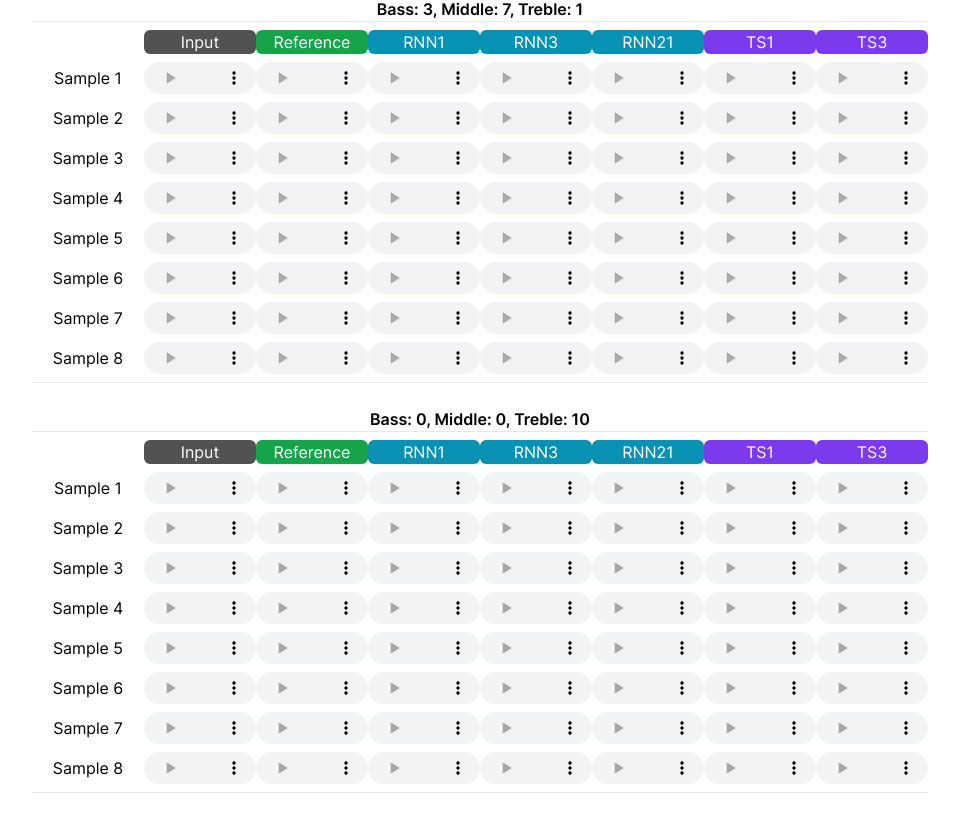
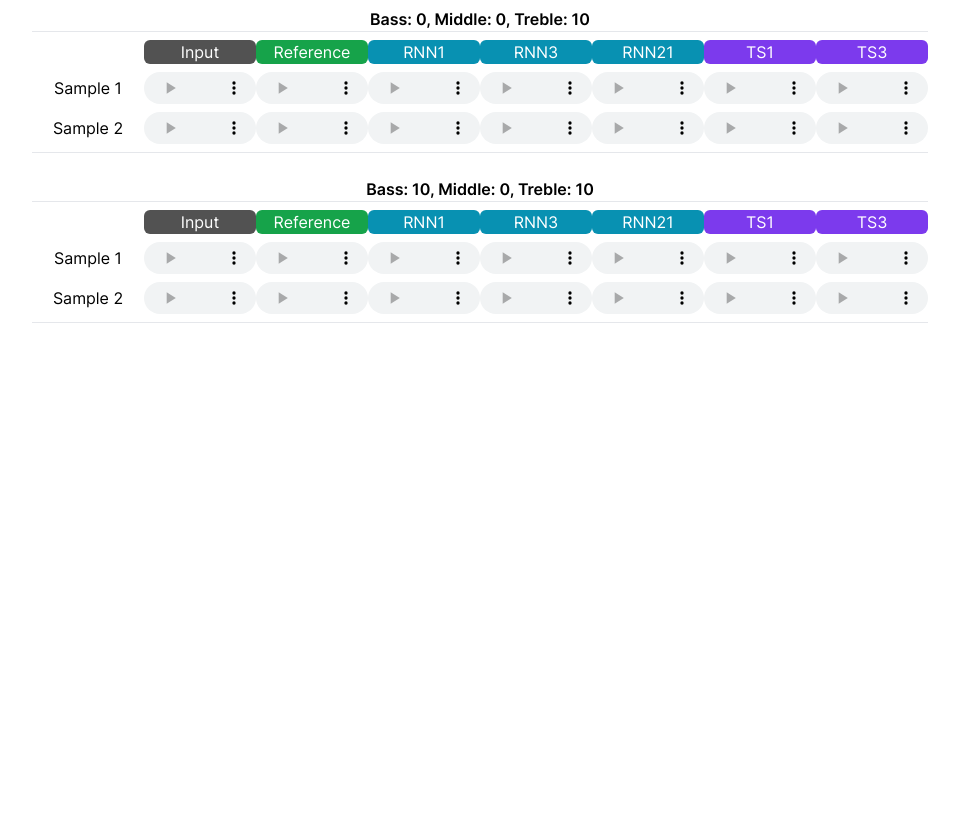
Before and after one commit to stepanmk/grey-box-amp, a Vue app in the folder listening-site/: page / in a window 1280 px wide. Shown: the part 1391-2214 px from the top of the page, without its empty margins (160-1119 px from the left). After the commit the page ends 1746 px from the top, so only its background shows below. Built offline with nearby package versions, Linux system fonts and the light colour scheme.

Commit message:
edit listening page

```diff
--- a/listening-site/src/App.vue
+++ b/listening-site/src/App.vue
@@ -16,12 +16,15 @@ onMounted(() => {
 
 function addAllSounds()
 {
-    let selectedFiles = [4, 8, 3, 7, 9, 1, 2, 5];
+    let selectedFiles = [4, 8, 3, 1, 2, 5];
     addSetting(selectedFiles, 'B1_M3_T7', 'setting-1');
     addSetting(selectedFiles, 'B10_M0_T0', 'setting-2');
+
+    selectedFiles = [7, 9];
+
     addSetting(selectedFiles, 'B3_M7_T1', 'setting-3');
     addSetting(selectedFiles, 'B0_M0_T10', 'setting-4');
-
+    addSetting(selectedFiles, 'B10_M0_T10', 'setting-5');
 }
 
 function addSetting(selectedFiles, settingName, elementName)
@@ -148,6 +151,9 @@ function addSetting(selectedFiles, settingName, elementName)
         <ModelNames title="Bass: 0, Middle: 0, Treble: 10"></ModelNames>
         <div id="setting-4" class="w-full grid grid-cols-8 gap-y-2 border-b pb-2"></div>
 
+        <ModelNames title="Bass: 10, Middle: 0, Treble: 10"></ModelNames>
+        <div id="setting-5" class="w-full grid grid-cols-8 gap-y-2 border-b pb-2"></div>
+
     </div>
 </div>
 
```
Also changed, not shown: 223 other files (tests, documents, lock files or other folders).
